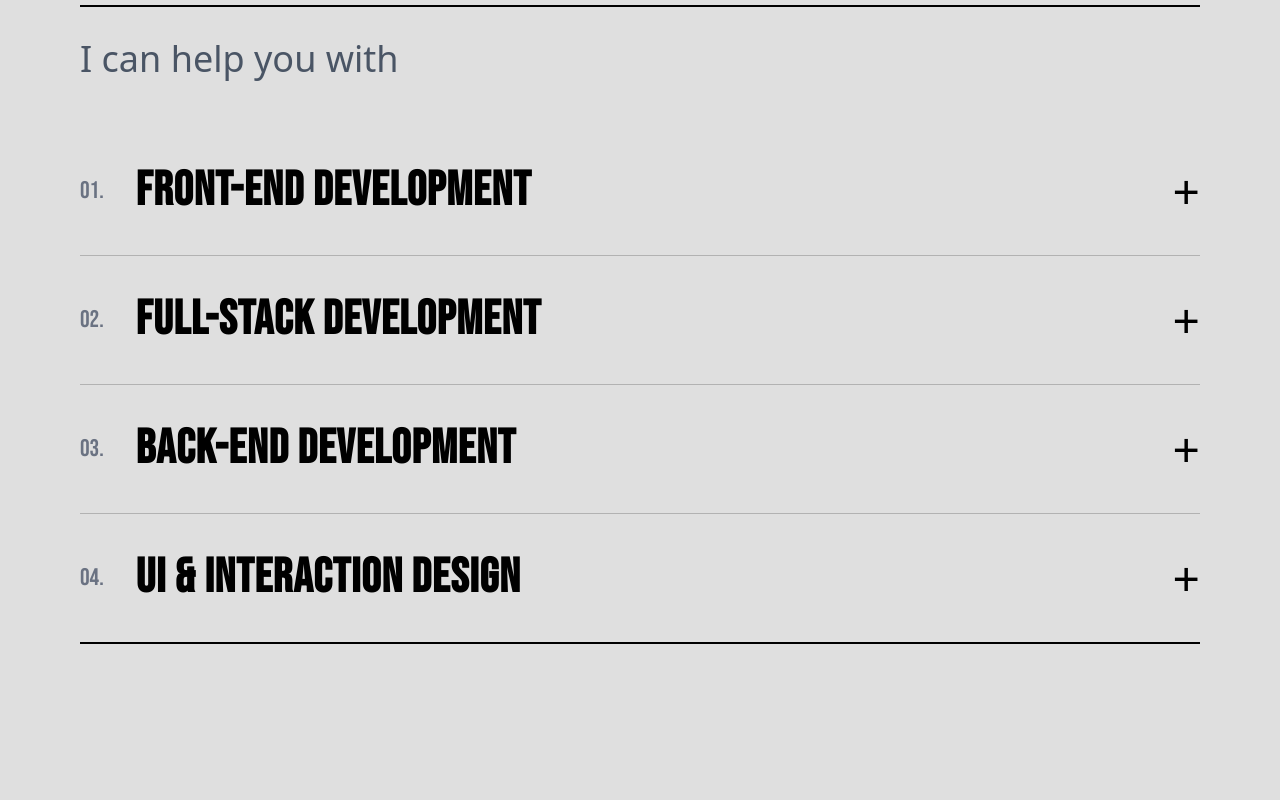
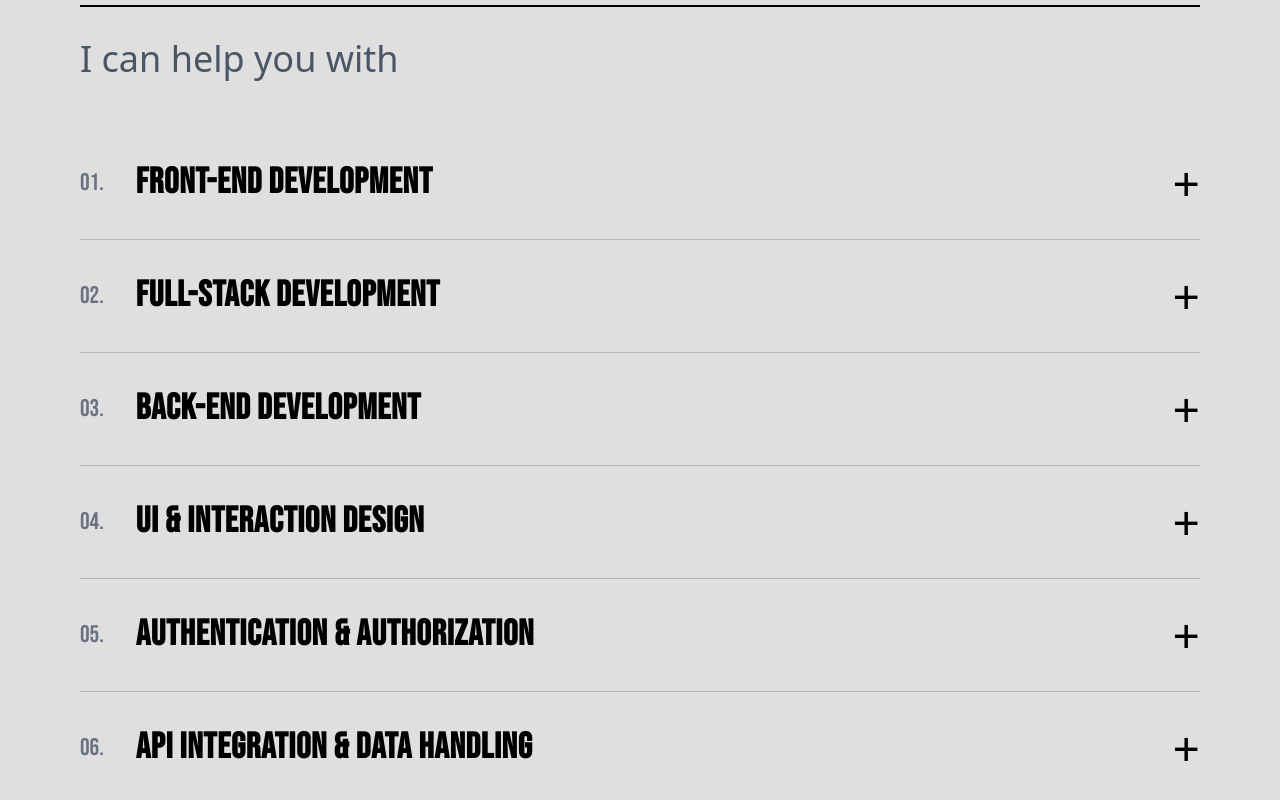
Before and after one commit to tushar6706-Aenaen/portfolio, a React (Vite) app: page / in a window 1280 px wide. Shown: the part 2560-3360 px from the top of the page. Built offline with nearby package versions, Linux system fonts and the light colour scheme; a web font is replaced by a local one.

Commit message:
services padding fixed

```diff
--- a/src/pages/Services.jsx
+++ b/src/pages/Services.jsx
@@ -28,7 +28,20 @@ const Services = () => {
             title: "UI & Interaction Design",
             description: "Designing clean, modern interfaces with smooth animations and thoughtful interactions. Focused on creating engaging user experiences that feel fast, intuitive, and visually consistent.",
             skills: ["Tailwind CSS", "Framer Motion", "GSAP", "Responsive Design", "UX Basics"]
+        },
+        {
+            number: "05.",
+            title: "Authentication & Authorization",
+            description: "Implementing secure authentication and authorization systems for web applications. Experienced in building login and signup flows, protecting routes, and managing user sessions using modern authentication techniques.",
+            skills: ["JWT", "HTTP-only Cookies", "Role-Based Access", "Auth Middleware", "Password Hashing"]
+        },
+        {
+            number: "06.",
+            title: "API Integration & Data Handling",
+            description: "Integrating third-party APIs and managing client-server data flow efficiently. Experienced in handling async operations, authentication flows, and structured data exchange.",
+            skills: ["REST APIs", "JWT", "Fetch API", "Axios", "Async/Await"]
         }
+
 
     ];
 
@@ -105,7 +118,7 @@ const Services = () => {
     };
 
     return (
-        <section className="min-h-screen bg-[#dfdfdf] py-16 md:py-20 px-4 sm:px-6 md:px-12 lg:px-20">
+        <section className="min-h-screen bg-[#dfdfdf] pt-10 md:py-20 px-4 sm:px-6 md:px-12 lg:px-20">
             <div className="max-w-7xl mx-auto">
                 {/* Header */}
                 <motion.div
@@ -153,7 +166,7 @@ const Services = () => {
                             {/* Accordion Header */}
                             <motion.button
                                 onClick={() => toggleAccordion(index)}
-                                className="w-full py-6 md:py-8 lg:py-10 flex items-center justify-between group cursor-pointer"
+                                className="w-full py-6 md:py-8 lg:py-8 flex items-center justify-between group cursor-pointer"
                                 whileHover={{ x: 4 }}
                                 transition={{ duration: 0.3, ease: "easeOut" }}
                             >
@@ -166,7 +179,7 @@ const Services = () => {
                                     </motion.span>
 
                                     <motion.h2
-                                        className="text-xl sm:text-2xl md:text-3xl lg:text-4xl xl:text-5xl font-[bebas_neue] font-semibold tracking-tight"
+                                        className="text-xl sm:text-2xl md:text-3xl lg:text-3xl xl:text-4xl font-[bebas_neue] font-semibold tracking-tight"
                                         style={{
 
                                             letterSpacing: '0.02em'
```
